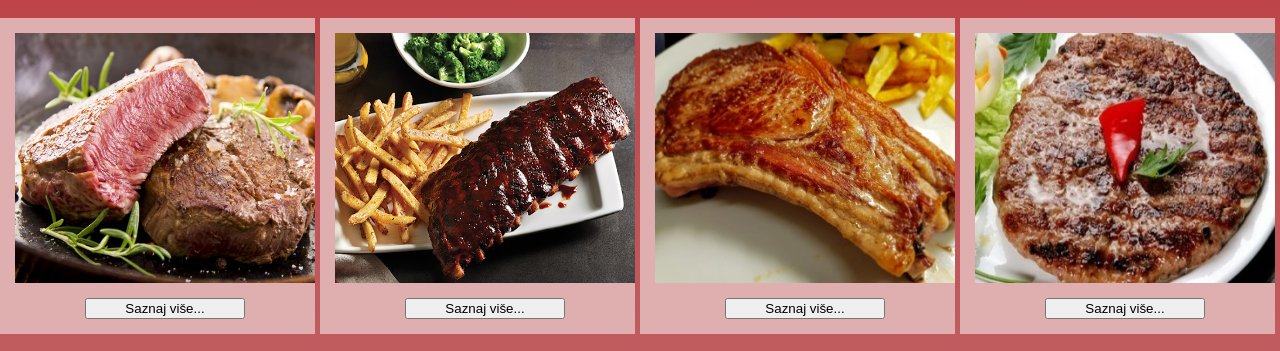
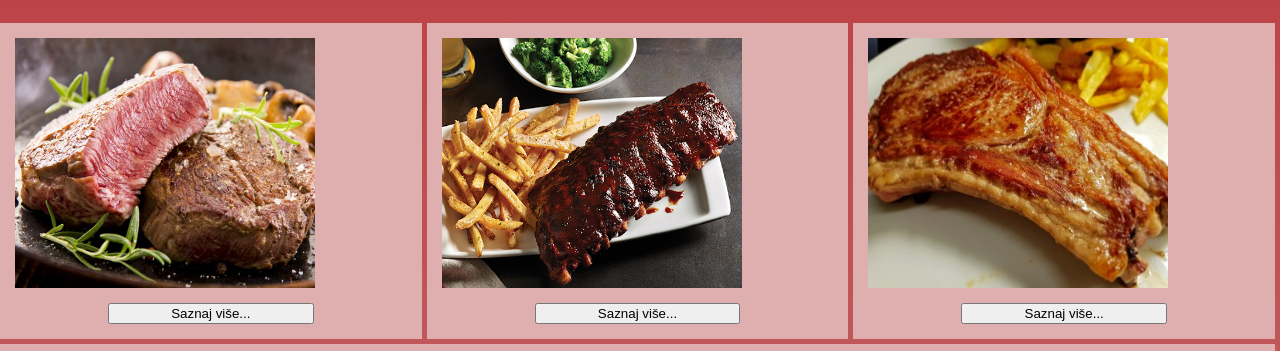
Before and after one commit to VanjaVizi/Holycow, a plain HTML site: page jelovnik.html in a window 1280 px wide. Shown: the part 189-540 px from the top of the page. Drawn offline with nearby package versions, Linux system fonts and the light colour scheme.

Commit message:
responzivnost jelovnik

```diff
--- a/css/styleJelovnik.css
+++ b/css/styleJelovnik.css
@@ -1,16 +1,16 @@
 .izbor {
   display: flex;
+  flex-wrap: wrap;
 }
 
 .izbor div {
   padding-left: 5px;
   padding-right: 5px;
-  display: flex;
   background-color: rgb(223, 175, 175);
   margin-right: 5px;
-  flex-wrap: wrap;
-  flex-grow: 1;
-  width: 0;
+  margin-top: 5px;
+  flex-direction: row;
+  flex: 1;
 }
 
 .izbor div img {
```
